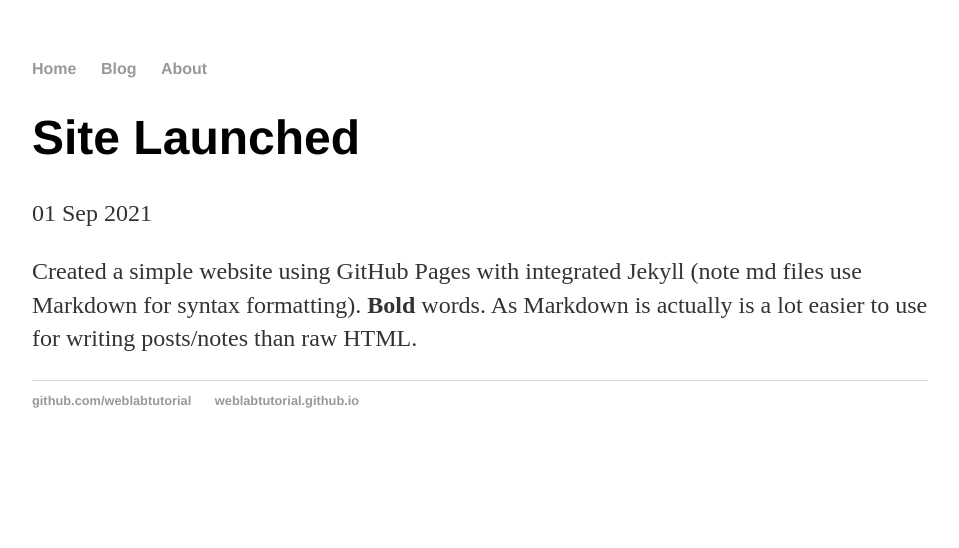
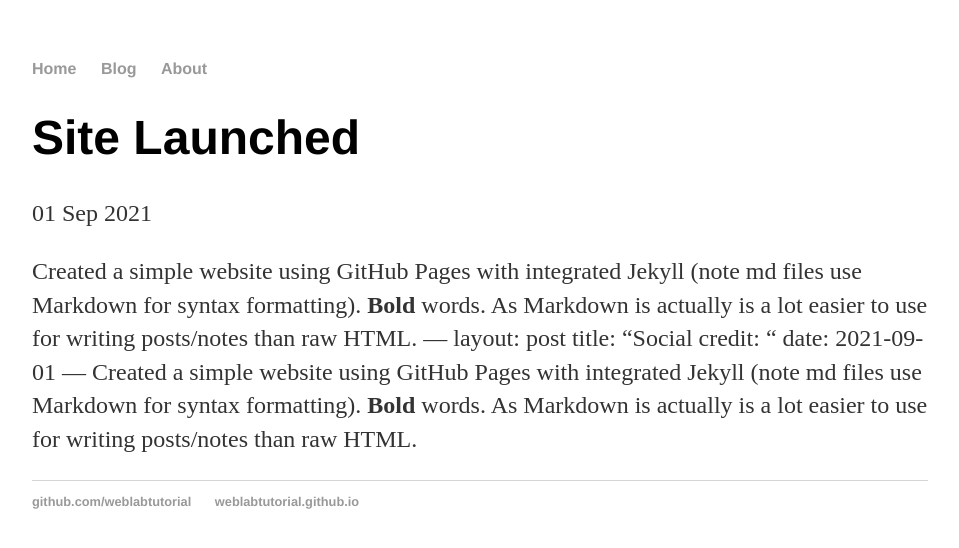
Before and after one commit to akbr04/akbr04.github.io, a Jekyll site: the page built from _posts/2021-09-01-site-launched.md, in a window 1280 px wide. Shown: the top 548 px of the page, without its empty margins (160-1119 px from the left). Built offline with Jekyll 4.4.1, drawn with Linux system fonts in a browser that asks for light colours.

Commit message:
Update 2021-09-01-site-launched.md

```diff
--- a/_posts/2021-09-01-site-launched.md
+++ b/_posts/2021-09-01-site-launched.md
@@ -6,3 +6,11 @@
 Created a simple website using GitHub Pages with integrated Jekyll (note md files use Markdown for syntax
 formatting). **Bold** words. As Markdown is actually is a lot easier to use for writing posts/notes than raw
 HTML.
+---
+layout: post
+title: "Social credit: "
+date: 2021-09-01
+---
+Created a simple website using GitHub Pages with integrated Jekyll (note md files use Markdown for syntax
+formatting). **Bold** words. As Markdown is actually is a lot easier to use for writing posts/notes than raw
+HTML.
```
